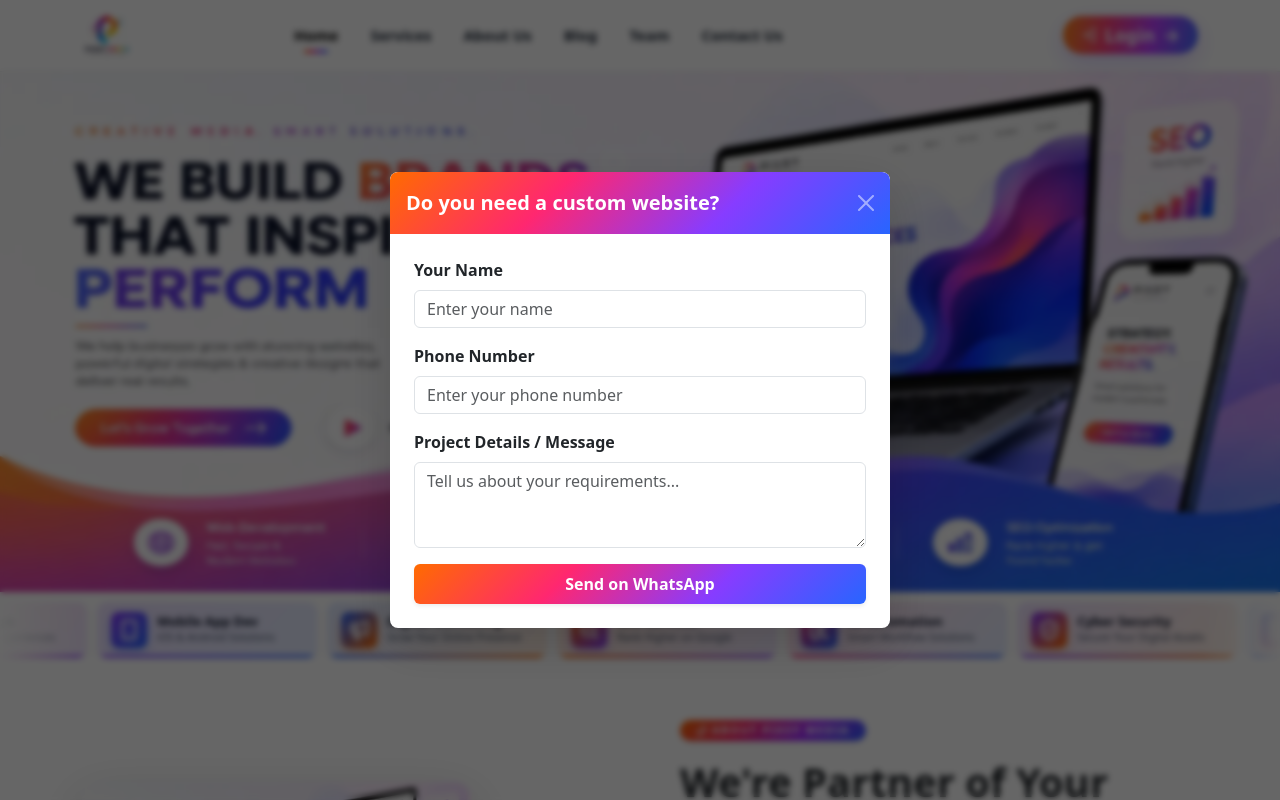
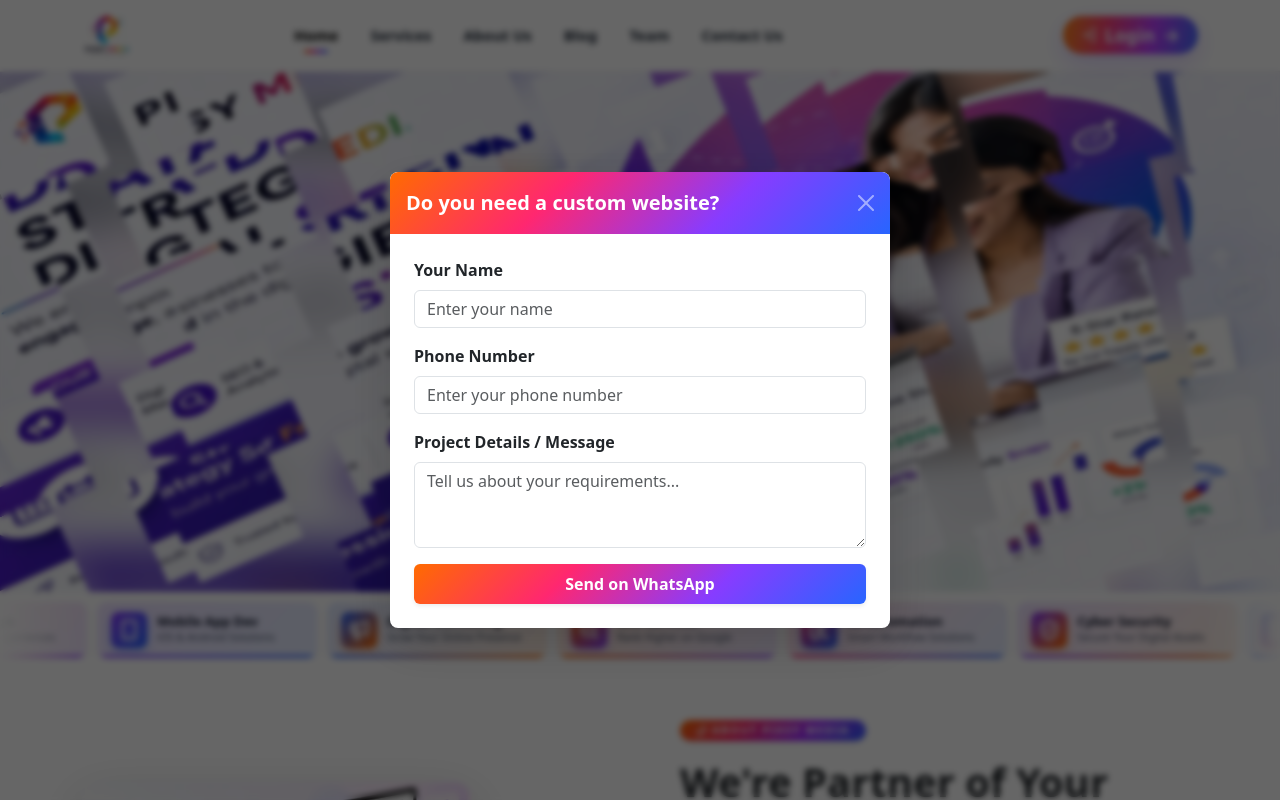
Before and after one commit to hridesh-bharati/pixsy, a React (Vite) app: page / in a window 1280 px wide. Shown: the top 800 px of the page. Built offline with nearby package versions, Linux system fonts and the light colour scheme; no server answers.

Commit message:
final ab

```diff
--- a/src/components/Home/Home.jsx
+++ b/src/components/Home/Home.jsx
@@ -21,7 +21,7 @@ export default function Home() {
   const [currentImageIndex, setCurrentImageIndex] = useState(0);
   const [isAnimating, setIsAnimating] = useState(false);
 
-  // Infinite Loop & Delay Trigger for Shatter Animation
+  // Infinite Loop & Delay Trigger for Smooth Shatter Animation
   useEffect(() => {
     setIsAnimating(true);
 
@@ -30,8 +30,8 @@ export default function Home() {
       setTimeout(() => {
         setCurrentImageIndex((prevIndex) => (prevIndex + 1) % sliderImages.length);
         setIsAnimating(true); // Re-assemble pieces for the next image
-      }, 500);
-    }, 3500); // 3.5 seconds interval per image
+      }, 300);
+    }, 2000); // 3.5 seconds interval per image
 
     return () => clearInterval(interval);
   }, []);
@@ -69,17 +69,34 @@ export default function Home() {
 
   return (
     <main className="overflow-hidden">
-      {/* Full-Screen Hero Banner with Carousel-like Clean Height */}
+      {/* Full-Screen Hero Banner with Blurred Background Layer */}
       <div className="w-100 mb-0 bg-white position-relative hero-banner-container" data-aos="fade-in">
+
+        {/* Base Layer with 90% Blur and subtle overlay to prevent white flashing */}
+        <div
+          className="position-absolute inset-0 w-100 h-100"
+          style={{
+            backgroundImage: `url('${sliderImages[currentImageIndex]}')`,
+            backgroundSize: 'cover',
+            backgroundPosition: 'center',
+            backgroundRepeat: 'no-repeat',
+            filter: 'blur(20px)', // High blur effect as requested
+            transform: 'scale(1.1)', // Prevents blur edge clipping
+            opacity: 0.9, // 90% visibility/blur blend
+            zIndex: 1
+          }}
+        />
+
+        {/* Shatter Animation Grid Layer */}
         <div
           className="shatter-image-grid position-relative w-100 h-100 overflow-hidden m-0 p-0"
           style={{
             display: 'grid',
             gridTemplateColumns: `repeat(${cols}, 1fr)`,
             gridTemplateRows: `repeat(${rows}, 1fr)`,
-            backgroundColor: '#ffffff',
             gap: '0px',
-            border: 'none'
+            border: 'none',
+            zIndex: 2
           }}
         >
           {piecesArray.map((_, index) => {
@@ -98,11 +115,9 @@ export default function Home() {
                   width: '100%',
                   height: '100%',
                   backgroundImage: `url('${sliderImages[currentImageIndex]}')`,
-                  // Fixed background sizing mapping the full image across the whole grid matrix
                   backgroundSize: `${cols * 100}% ${rows * 100}%`,
                   backgroundPosition: `${(col / (cols - 1)) * 100}% ${(row / (rows - 1)) * 100}%`,
                   backgroundRepeat: 'no-repeat',
-                  backgroundColor: '#ffffff',
                   margin: '0',
                   padding: '0',
                   border: 'none',
```
Also changed, not shown: vercel.json (added).
